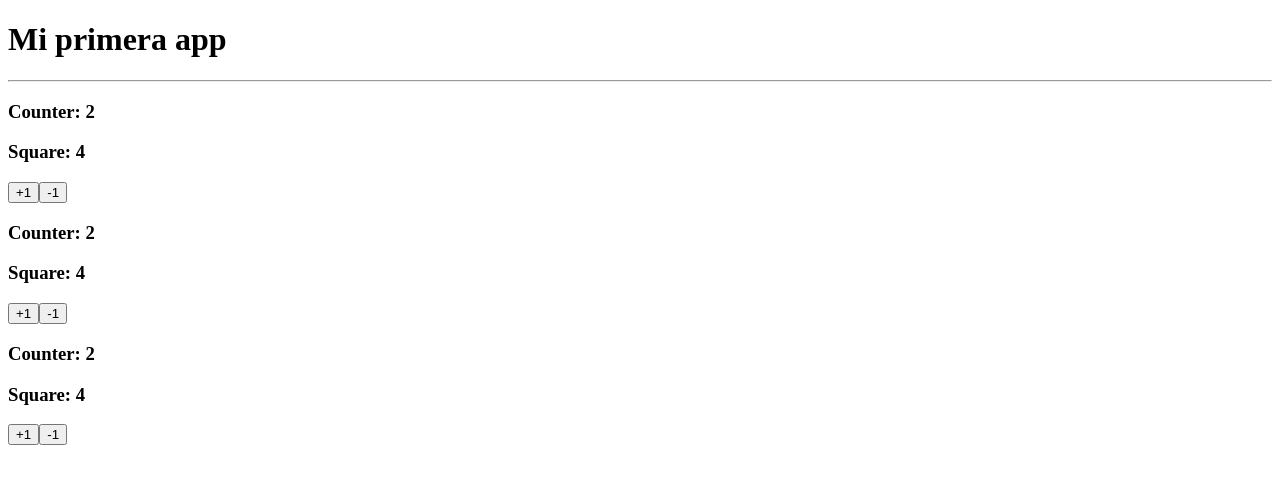
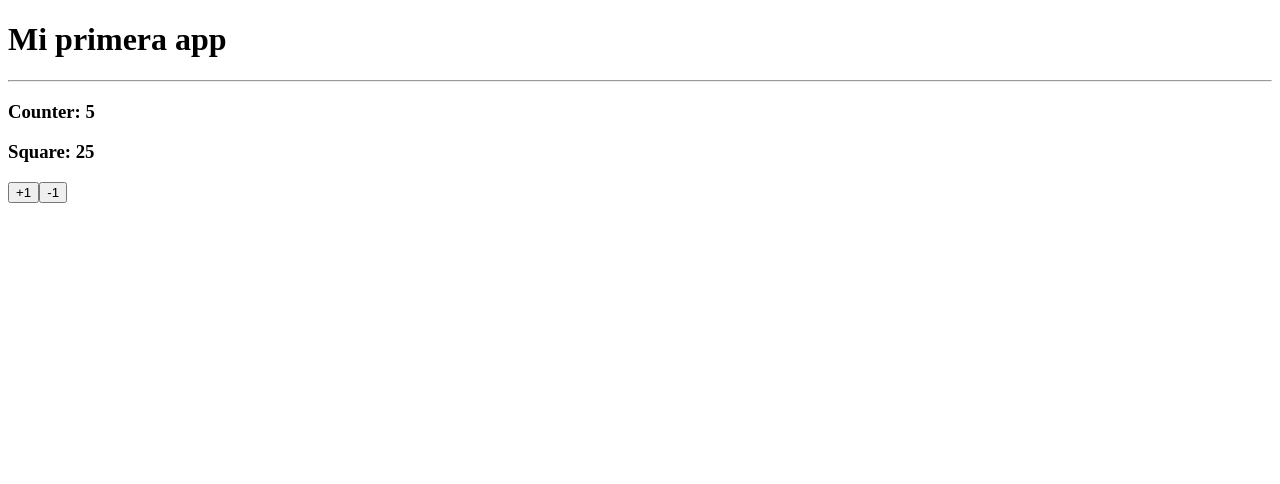
Before and after one commit to EmmanuelAVT9/indecision-appweb, a Vue app: page / in a window 1280 px wide. Shown: the top 484 px of the page. Built offline with nearby package versions, Linux system fonts and the light colour scheme.

Commit message:
feat: Define props with JavaScript

```diff
--- a/src/App.vue
+++ b/src/App.vue
@@ -1,10 +1,7 @@
 <template>
     <h1>Mi primera app</h1>
     <hr>
-    <MyCounter />
-    <MyCounter />
-    <MyCounter />
-
+    <MyCounter :value="5" />
 </template>
 
 <script setup lang="ts">
--- a/src/components/MyCounter.vue
+++ b/src/components/MyCounter.vue
@@ -12,6 +12,11 @@
 <script setup lang="ts">
 import { computed, ref } from 'vue';
 
-const counter = ref(2);
+// Definiendo props con JavaScript
+const props = defineProps({
+    value: { type: Number, required: true },
+})
+
+const counter = ref(props.value);
 const squareCounter = computed(() => counter.value * counter.value);
 </script>
```
